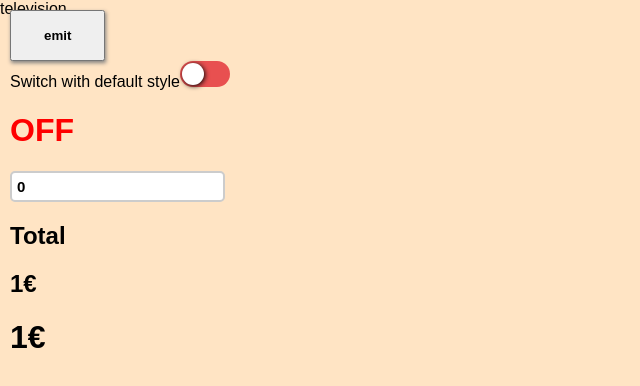
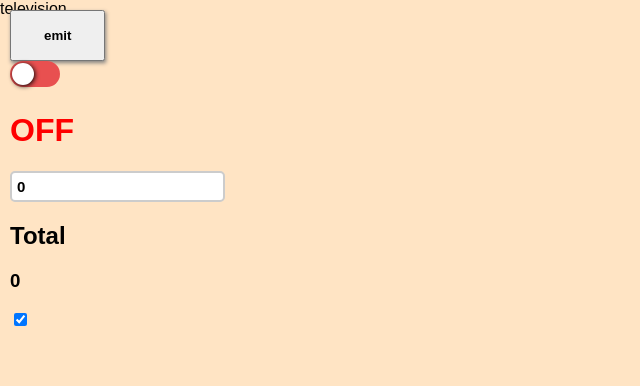
Before and after one commit to morgan1982/store_app, a React app: page / in a window 1280 px wide. Shown: the top 386 px of the page, without its empty margins (0-640 px from the left). Built offline with nearby package versions, Linux system fonts and the light colour scheme.

Commit message:
checkbox

```diff
--- a/src/calculator/containers/calculator.js
+++ b/src/calculator/containers/calculator.js
@@ -11,9 +11,11 @@ export default class SwitchExample extends Component {
         super(props);
 
         this.state = {
-            checked: false,
+            nr_checked: false,
+            lc_checked: true,
             total: "1€",
-            input_val: 0
+            input_val: 0,
+            ticked: true
         }
 
         this.handleChange = this.handleChange.bind(this);
@@ -22,55 +24,55 @@ export default class SwitchExample extends Component {
     }
 
     handleChange () {
-        let checked = false;
-        this.state.checked ? checked = false : checked = true;
-        this.setState({ checked });
+        let nr_checked = false;
+        this.state.nr_checked ? nr_checked = false : nr_checked = true;
+        this.setState({ nr_checked });
 
     }
     handleInput (e) {
+        let price = e.target.value;
         this.setState({
-            input_val: e.target.value
+            input_val: price
         })
-        this.totalPrice();
+        // this.totalPrice();
     }
-    totalPrice () {
-        let price;
-        let init_price = this.state.input_val
-        // console.log(price);
-        this.state.checked ? price = init_price * 1.0 / 1.24 : price = init_price;
-        Math.round(price, 2);
-        console.log("the price is", price);
+    totalPrice (val) {
+        let total = this.state.nr_checked ? parseFloat(val) / 1.24 : val;
+        total = this.state.lc_checked ? total / 1.1 : total;
+        total = Math.round(total * 100) / 100;
+        return total;
+    }
+    checkboxChange = (e) => {
+        let tick = false;
+        this.state.ticked ? tick = false : tick = true;
         this.setState({
-            total: price
+            ticked: tick
         })
-    }
-    testing = () => {
-        const total = this.state.total;
-        return <h1>{total}</h1>
-        console.log("changed")
+        console.log(e.target.checked)
     }
 
 
 
 
+
+
     render() {
+        const price = this.totalPrice(this.state.input_val);
 
-            const toggle = this.state.checked;
+            const toggle = this.state.nr_checked;
             const indicator = toggle ? (
                 <h1 style={{"color": "green"}}>ON</h1>
             ) : (
                 <h1 style={{"color": "red"}}>OFF</h1>
             )
-            const test = this.testing();
 
 
         return (
             <div>
             <label htmlFor="normal-switch">
-                <span>Switch with default style</span>
                 <Switch
                     onChange={this.handleChange}
-                    checked={this.state.checked}
+                    checked={this.state.nr_checked}
                     id="normal-switch"
                     boxShadow="1px 1px 5px black"
                     handleDiameter={22}
@@ -86,8 +88,10 @@ export default class SwitchExample extends Component {
                        onChange={this.handleInput}
                        value={this.state.input_val}/>
                 <h2><strong>Total</strong></h2>
-                <h2>{this.state.total}</h2>
-                {test}
+                <h3>{price}</h3>
+                <input type="checkbox"
+                       checked={this.state.ticked}
+                       onChange={this.checkboxChange}/>
             </div>
 
         );
```
Also changed, not shown: 1 other file (tests, documents, lock files or other folders).
